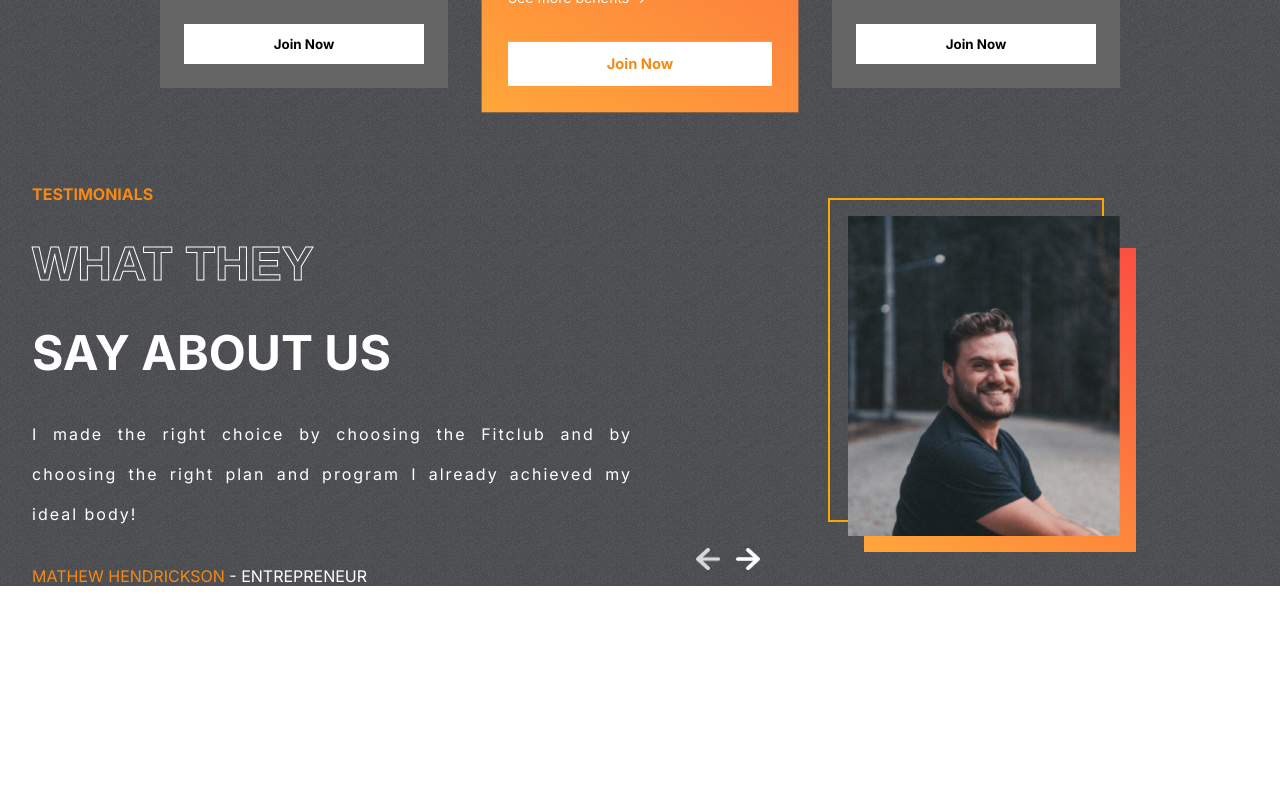
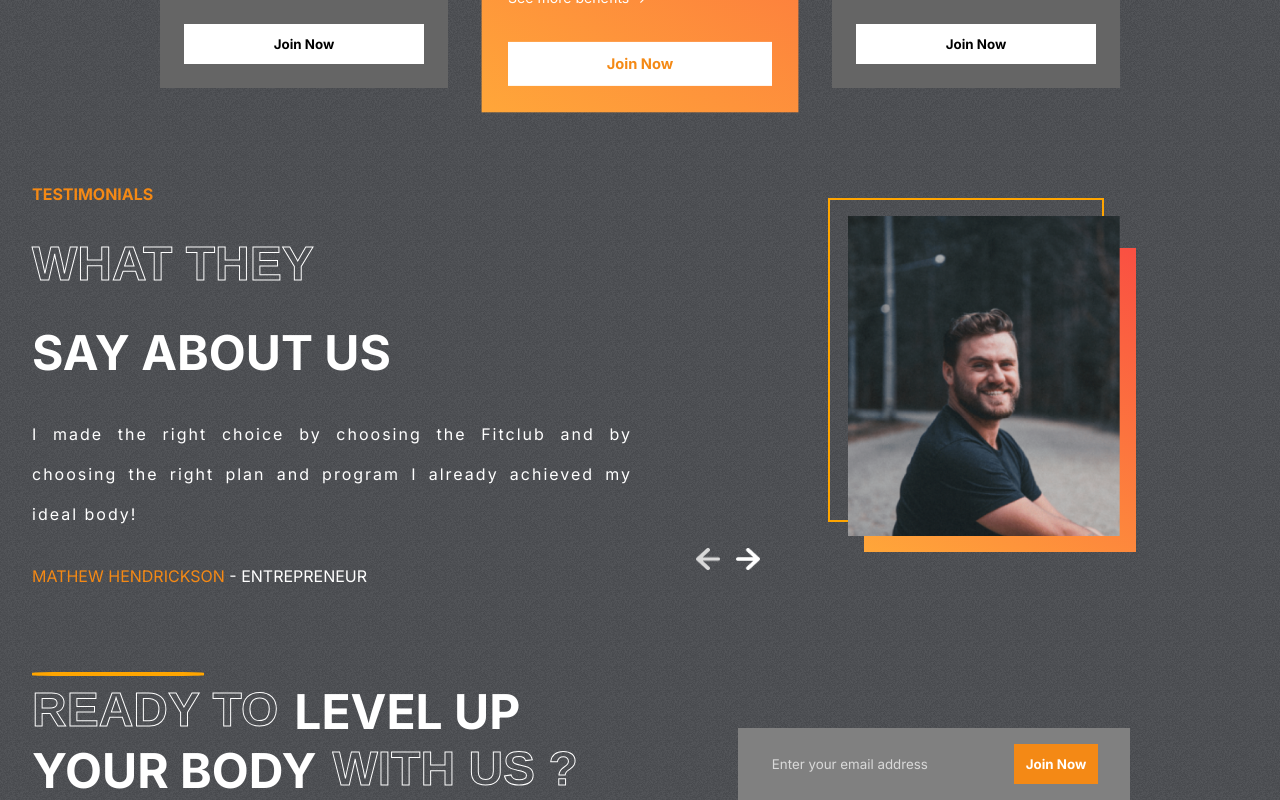
Before and after one commit to root-life28/Gym-Club, a React (Create React App) app: page / in a window 1280 px wide. Shown: the part 2344-3144 px from the top of the page. Before the commit the page ends 2930 px from the top, so only its background shows below. Built offline with nearby package versions, Linux system fonts and the light colour scheme.

Commit message:
added email join box

```diff
--- a/src/App.js
+++ b/src/App.js
@@ -1,6 +1,7 @@
 import './App.css';
 import Testimonials from './assets/Testimonials/Testimonials';
 import Hero  from './component/Hero/Hero';
+import Join from './component/Join/Join';
 import Plans from './component/Plans/Plans';
 import Programs from './component/programs/Programs';
 import Reason from './component/Reasons/Reason';
@@ -13,6 +14,7 @@
         <Reason/>
         <Plans/>
         <Testimonials/>
+        <Join/>
     </div>
   );
 }
--- /dev/null
+++ b/src/component/Join/Join.css
@@ -0,0 +1,52 @@
+.Join{
+    display: flex;
+    padding: 0 2rem;
+    gap: 10rem;
+}
+
+.left-j{
+    color: white;
+    font-size: 3rem;
+    font-weight: bold;
+    text-transform: uppercase;
+    position: relative;
+}
+
+.left-j>hr{
+    position: absolute;
+    width: 10.5rem;
+    border: 2px solid orange;
+    border-radius: 20%;
+    margin: -10px 0;
+}
+.left-j>div{
+    display: flex;
+    gap: 1rem;
+}
+
+.right-j{
+    display: flex;
+    justify-content: center;
+    align-items: flex-end;
+}
+
+.email-container{
+    display: flex;
+    gap: 3rem;
+    background-color: gray;
+    padding: 1rem 2rem;
+}
+
+.email-container>input{
+    background-color: transparent;
+    border: none;
+    outline: none;
+    color: var(--lightgray);
+}
+::placeholder{
+    color: var(--lightgray);
+}
+.btn-join{
+    background-color: var(--orange);
+    color: white;
+}
--- /dev/null
+++ b/src/component/Join/Join.jsx
@@ -0,0 +1,42 @@
+import React, { useRef } from 'react';
+import emailjs from '@emailjs/browser';
+
+import './Join.css'
+
+
+const Join = () => {
+    const form=useRef();
+    const sendEmail = (e) => {
+        e.preventDefault();
+
+        emailjs.sendForm('service_extzqa9', 'template_5fbt3fr', form.current, 'VLwgIltOWvnCYA1K_')
+          .then((result) => {
+              console.log(result.text);
+          }, (error) => {
+              console.log(error.text);
+          });
+      };
+  return (
+    <div className="Join" id="join-us">
+        <div className="left-j">
+            <hr/>
+          <div>
+            <span className='stroke-text'>READY TO</span>
+            <span>LEVEL UP</span>
+         </div>
+         <div>
+            <span>YOUR BODY</span>
+            <span className='stroke-text'>WITH US ?</span>
+         </div>
+        </div>
+        <div className="right-j">
+            <form ref={form} className="email-container" onSubmit={sendEmail}>
+                <input type="email" name="user_email" placeholder='Enter your email address' />
+                <button className='btn btn-join'>Join Now</button>
+            </form>
+        </div>
+    </div>
+  )
+}
+
+export default Join
```
